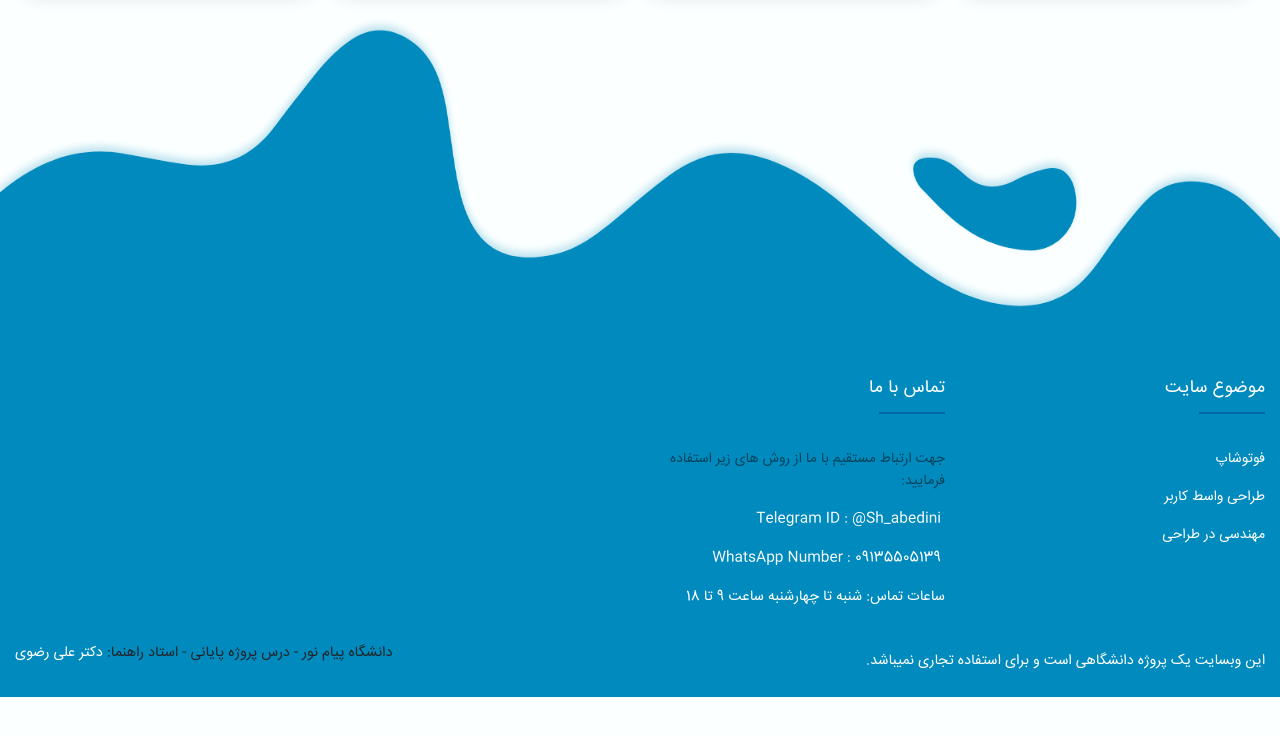
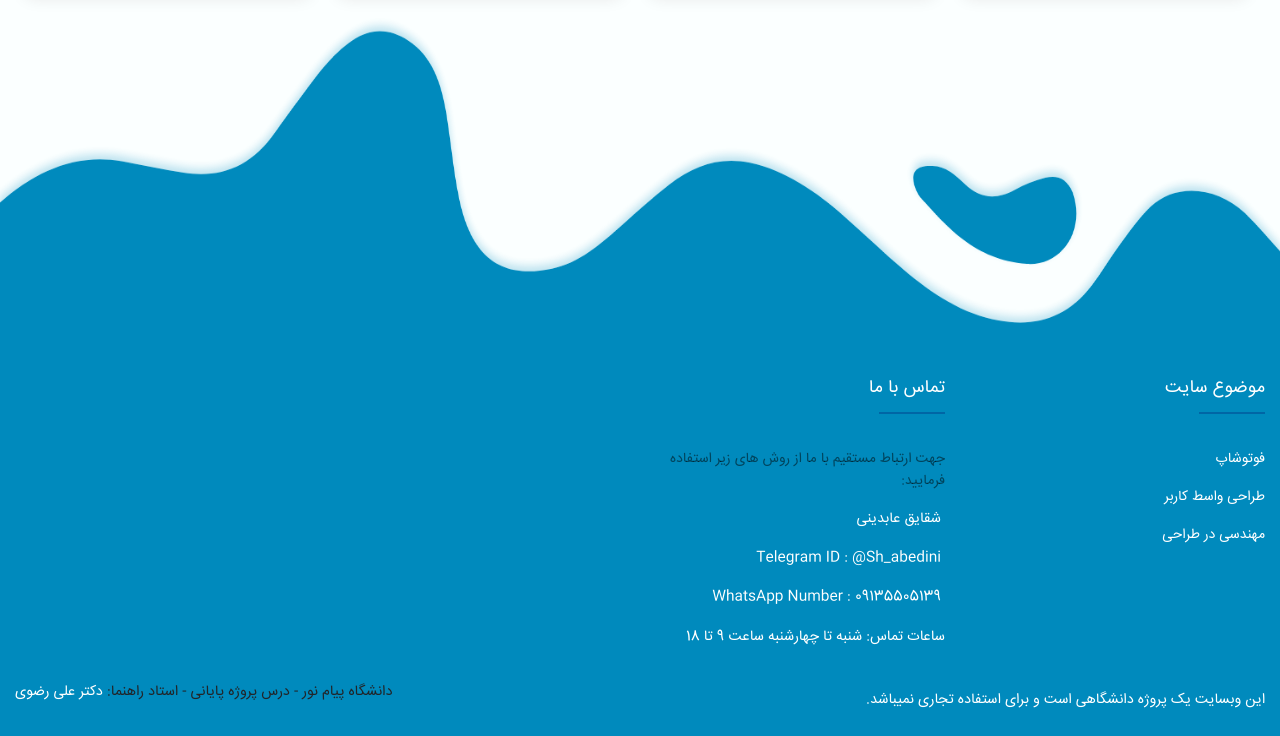
Before and after one commit to shaghayegh-abedini/PSLearning, a plain HTML site: page index.html in a window 1280 px wide. Shown: the part 1957-2693 px from the top of the page. Before the commit the page ends 2654 px from the top, so only its background shows below. Drawn offline with Linux system fonts and the light colour scheme; a script that the page names is missing.

Commit message:
Update index.html

```diff
--- a/index.html
+++ b/index.html
@@ -344,6 +344,10 @@
                                 فرمایید:</p>
                             <ul class="list-unstyled m-0 p-0">
                                 <li
+                                        class="my-3 text-white d-flex align-items-center justify-content-center justify-content-sm-start">
+                                    <span class="mr-1">شقایق عابدینی</span></li>
+                                </li>
+                                <li
                                     class="my-3 text-white d-flex align-items-center justify-content-center justify-content-sm-start">
                                     <span class="mr-1">Telegram ID : @Sh_abedini</span></li>
                                 <li
```
